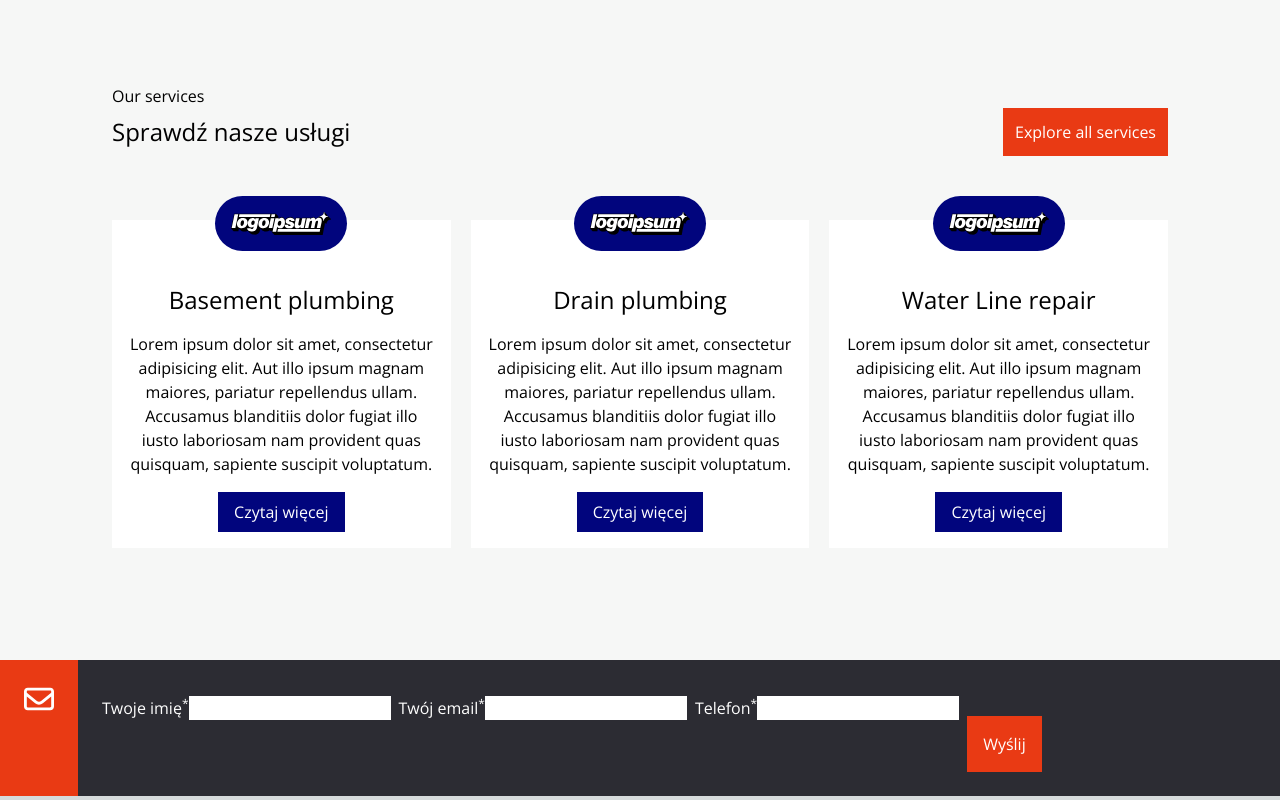
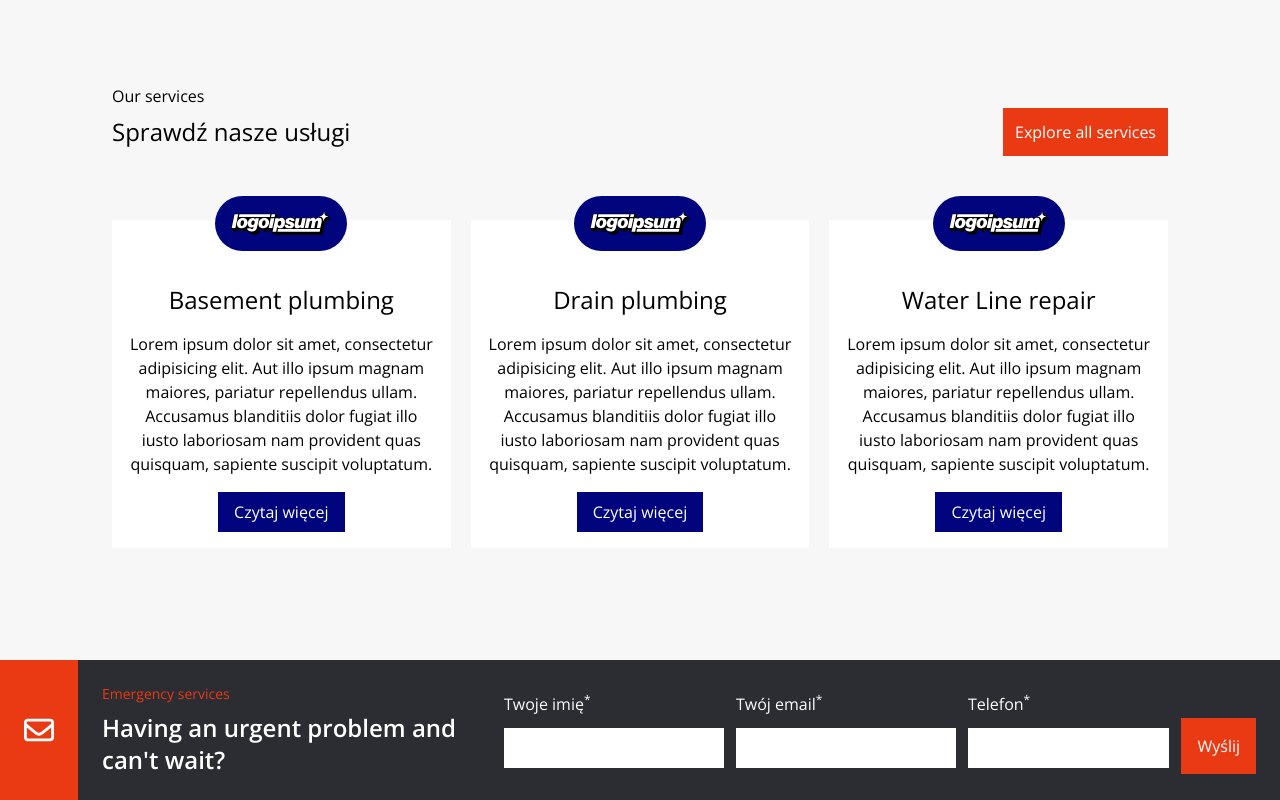
Before and after one commit to gromen/haris-instal, a Next.js app: page / in a window 1280 px wide. Shown: the part 1125-1925 px from the top of the page. Built offline with nearby package versions, Linux system fonts and the light colour scheme.

Commit message:
feature: add RWD styles for contact section and others

```diff
--- a/app/components/Contact/Contact.tsx
+++ b/app/components/Contact/Contact.tsx
@@ -7,35 +7,54 @@ export default function Contact() {
   };
 
   return (
-    <form onSubmit={onSubmit} className="justify-between gap-2 sm:flex">
-      <div className="gap-2 sm:flex">
-        <label htmlFor="name" className="inline-block">
+    <form
+      onSubmit={onSubmit}
+      className="items-center justify-between gap-5 sm:flex"
+    >
+      <div className="mb-4 sm:mb-0">
+        <p className="pb-2 text-sm text-primary">Emergency services</p>
+        <p className="text-2xl font-semibold">
+          Having an urgent problem and can&apos;t wait?
+        </p>
+      </div>
+      <div className="grow items-center gap-3 sm:flex">
+        <label htmlFor="name" className="inline-block w-full sm:w-auto">
           Twoje imię<sup>*</sup>
-          <input className="mt-3 block md:inline-block" type="text" id="name" />
+          <input
+            className="mt-3 block h-10 w-full md:inline-block"
+            type="text"
+            id="name"
+          />
         </label>
-        <label htmlFor="email" className="mt-2 inline-block sm:mt-0">
+        <label
+          htmlFor="email"
+          className="mt-2 inline-block w-full sm:mt-0 sm:w-auto"
+        >
           Twój email<sup>*</sup>
           <input
-            className="mt-3 block sm:inline-block"
+            className="mt-3 block h-10 w-full sm:inline-block"
             type="text"
             id="email"
           />
         </label>
-        <label htmlFor="phone" className="mt-2 inline-block sm:mt-0">
+        <label
+          htmlFor="phone"
+          className="mt-2 inline-block w-full sm:mt-0 sm:w-auto"
+        >
           Telefon<sup>*</sup>
           <input
-            className="mt-3 block sm:inline-block"
+            className="mt-3 block h-10 w-full sm:inline-block"
             type="text"
             id="phone"
           />
         </label>
+        <button
+          type="submit"
+          className="mt-8 w-full bg-primary p-4 text-white transition-colors hover:bg-navy-100 sm:block sm:w-auto"
+        >
+          Wyślij
+        </button>
       </div>
-      <button
-        type="submit"
-        className="mt-8 bg-primary p-4 text-white transition-colors hover:bg-navy-100 sm:block"
-      >
-        Wyślij
-      </button>
     </form>
   );
 }
--- a/app/components/OurServices/OurServices.tsx
+++ b/app/components/OurServices/OurServices.tsx
@@ -3,18 +3,18 @@ import { services } from '@/app/constants';
 
 export default function OurServices() {
   return (
-    <section className="container mx-auto bg-gray-400 p-4 md:p-28">
+    <section className="container mx-auto bg-gray-400 p-4 lg:p-28">
       <p>Our services</p>
       <div className="flex items-center justify-between">
         <h3 className="text-2xl">Sprawdź nasze usługi</h3>
         <button
           type="button"
-          className="bg-primary text-white hover:bg-navy-100 p-3"
+          className="bg-primary p-3 text-white hover:bg-navy-100"
         >
           Explore all services
         </button>
       </div>
-      <div className=" md:flex md:justify-around text-center gap-5">
+      <div className=" gap-5 text-center md:flex md:justify-around">
         {services.map((service) => (
           <Service
             key={service.title}
--- a/app/components/TrustedPartner/TrustedPartner.tsx
+++ b/app/components/TrustedPartner/TrustedPartner.tsx
@@ -39,12 +39,12 @@ export default function TrustedPartner() {
   );
 
   return (
-    <section className="container mx-auto md:flex">
+    <section className="container mx-auto lg:flex">
       <div className="bg-primary p-4 text-white">
         <p>Nasi zaufani partnerzy</p>
         <h3>Marki z którymi współpracujemy i w które wierzymy...</h3>
       </div>
-      <div className="bg-gray-400 md:flex md:flex-row md:justify-around grow p-4">
+      <div className="grow bg-gray-400 p-4 lg:flex lg:flex-row lg:justify-around">
         {images}
       </div>
     </section>
--- a/app/components/UrgentContact/UrgentContact.tsx
+++ b/app/components/UrgentContact/UrgentContact.tsx
@@ -5,8 +5,8 @@ import Contact from '@/app/components/Contact/Contact';
 
 export default function UrgentContact() {
   return (
-    <section className="md:flex container mx-auto bg-secondary text-white">
-      <div className="bg-primary p-6">
+    <section className="container mx-auto bg-secondary text-white md:flex">
+      <div className="flex items-center bg-primary p-6">
         <FontAwesomeIcon icon={faEnvelope} className=" text-3xl" />
       </div>
       <div className="p-6">
--- a/app/hooks/useWindowSize.tsx
+++ b/app/hooks/useWindowSize.tsx
@@ -4,10 +4,9 @@ export default function useWindowSize() {
   const [width, setWidth] = useState(0);
 
   const isMobile = width < 769;
-
   useEffect(() => {
     function handleResize() {
-      setWidth(window.innerWidth);
+      setWidth(window.outerWidth);
     }
     handleResize();
     window.addEventListener('resize', handleResize);
```
